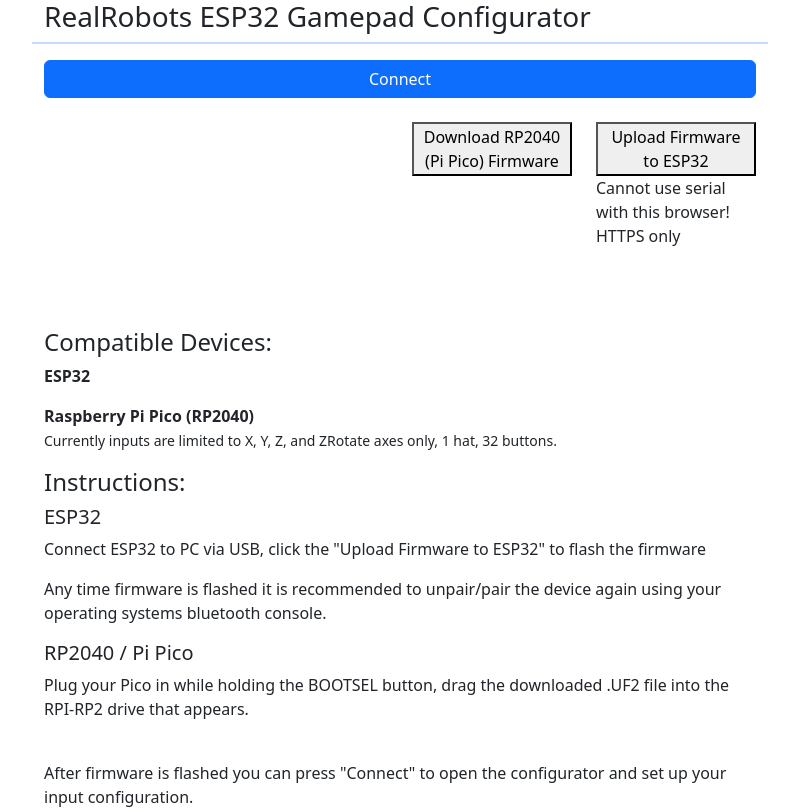
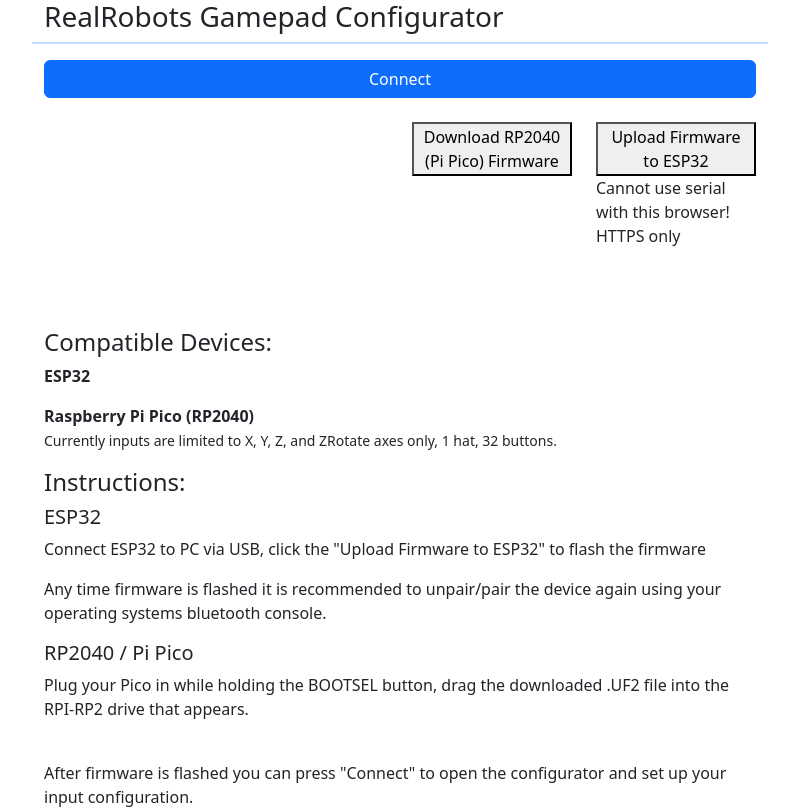
Before and after one commit to nomadtales/rr_configurator_web, a website: page public/configurator.html in a window 1280 px wide. Shown: the top 812 px of the page, without its empty margins (240-1039 px from the left). Drawn offline with nearby package versions, Linux system fonts and the light colour scheme.

Commit message:
fixed page heading and readme file to reflect rp2040 support

```diff
--- a/public/configurator.html
+++ b/public/configurator.html
@@ -29,7 +29,7 @@
             <div class="col-sm-8">
                 <div id="pageHeader" class="container">
                     <div class="row">
-                        <h3>RealRobots ESP32 Gamepad Configurator</h3>
+                        <h3>RealRobots Gamepad Configurator</h3>
                         <hr class="bg-primary border-2 border-top border-primary">
                     </div>
                 </div>
```
Also changed, not shown: README.md.
